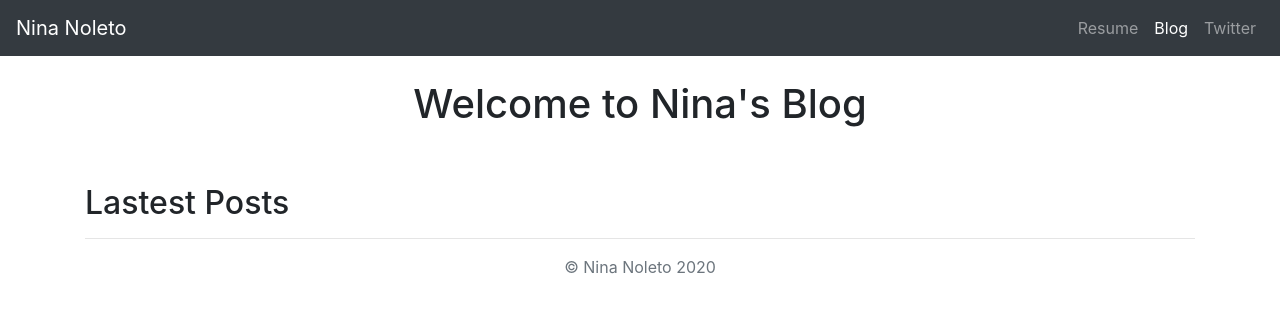
After one commit to ninanolets/portfolio-project, a Django app: page /blog/ in a window 1280 px wide. The commit adds this page. Shown: the top 313 px of the page. Run offline with Django 3.2, Linux system fonts and the light colour scheme; data that the repository does not hold is empty; some libraries are stand-ins or nearby versions.

Commit message:
Blog functionality and polish

```diff
--- /dev/null
+++ b/blog/templates/blog/allblogs.html
@@ -0,0 +1,74 @@
+
+<!doctype html>
+<html lang="en">
+
+    <head>
+        {% load static %}
+        <meta charset="utf-8">
+        <meta name="viewport" content="width=device-width, initial-scale=1, shrink-to-fit=no">
+        <meta name="description" content="">
+        <meta name="author" content="Mark Otto, Jacob Thornton, and Bootstrap contributors">
+        <meta name="generator" content="Jekyll v4.0.1">
+        <title>Nina's Blog</title>
+
+        <link rel="canonical" href="https://getbootstrap.com/docs/4.5/examples/album/">
+
+            <!-- Bootstrap core CSS -->
+        <link rel="stylesheet" href="https://stackpath.bootstrapcdn.com/bootstrap/4.5.0/css/bootstrap.min.css" integrity="sha384-9aIt2nRpC12Uk9gS9baDl411NQApFmC26EwAOH8WgZl5MYYxFfc+NcPb1dKGj7Sk" crossorigin="anonymous">
+
+        <!-- Custom styles for this template -->
+        <link href="album.css" rel="stylesheet">
+    </head>
+
+    <body>
+        <header>
+            <nav class="navbar navbar-expand-lg navbar-dark bg-dark">
+                <a class="navbar-brand" href="{% url 'home' %}">Nina Noleto</a>
+                <button class="navbar-toggler" type="button" data-toggle="collapse" data-target="#navbarNavAltMarkup" aria-controls="navbarNavAltMarkup" aria-expanded="false" aria-label="Toggle navigation">
+                  <span class="navbar-toggler-icon"></span>
+                </button>
+                <div class="collapse navbar-collapse" id="navbarNavAltMarkup">
+                  <div class="navbar-nav ml-auto"> <!-- adding a 'ml-auto' class justifies the elements to the right-->
+                    <a class="nav-item nav-link" href="{% static 'fake_resume.pdf' %}">Resume</a>
+                    <a class="nav-item nav-link active" href="{% url 'allblogs' %}">Blog</a>
+                    <a class="nav-item nav-link" href="https://twitter.com/ninanolets">Twitter</a>
+                  </div>
+                </div>
+            </nav>
+        </header>
+
+        <main role="main">
+            <div class="container">
+                <h1 class="text-center pt-4">Welcome to Nina's Blog</h1>
+                <br><br>
+                <h2>Lastest Posts</h2>
+                <hr> <!-- this adds a fine gray line -->
+
+                {% for blog in blogs.all %}
+                <h4><a href="{% url 'detail' blog.id %}">{{ blog.title }}</a></h4>
+                {{ blog.custome_pub_date }}
+                <br><br>
+                <img class="img-fluid" src="{{ blog.image.url }}" alt="Blog Post" height="200" width="200">
+                <br><br>
+                <p>{{ blog.body_summary }}</p>
+                <br><br>
+                {% endfor %}
+
+            </div>
+
+
+
+        </main>
+
+        <footer class="text-muted">
+            <div class="container text-center">  <!-- 'text-center' class to centralize the text -->
+                <p>© Nina Noleto {% now "Y" %}</p>
+            </div>
+        </footer>
+
+        <script src="https://code.jquery.com/jquery-3.5.1.slim.min.js" integrity="sha384-DfXdz2htPH0lsSSs5nCTpuj/zy4C+OGpamoFVy38MVBnE+IbbVYUew+OrCXaRkfj" crossorigin="anonymous"></script>
+        <script src="https://cdn.jsdelivr.net/npm/popper.js@1.16.0/dist/umd/popper.min.js" integrity="sha384-Q6E9RHvbIyZFJoft+2mJbHaEWldlvI9IOYy5n3zV9zzTtmI3UksdQRVvoxMfooAo" crossorigin="anonymous"></script>
+        <script src="https://stackpath.bootstrapcdn.com/bootstrap/4.5.0/js/bootstrap.min.js" integrity="sha384-OgVRvuATP1z7JjHLkuOU7Xw704+h835Lr+6QL9UvYjZE3Ipu6Tp75j7Bh/kR0JKI" crossorigin="anonymous"></script>
+    </body>
+
+</html>
--- /dev/null
+++ b/blog/urls.py
@@ -0,0 +1,8 @@
+from django.urls import path
+from . import views
+
+
+urlpatterns = [
+    path('', views.allblogs, name='allblogs'), #they don't have to be the same name
+    path('<int:blog_id>/', views.detail, name='detail'), #saves the integer given as the blog_id value in views.py when makign a request
+]
--- a/blog/views.py
+++ b/blog/views.py
@@ -1,3 +1,17 @@
-from django.shortcuts import render
+from django.shortcuts import render, get_object_or_404
+# from django.views import generic
+from .models import Blog
 
 # Create your views here.
+def allblogs(request):
+    blogs = Blog.objects
+    # blogs.order_by(Blog.objects.pub_date)
+    return render(request, 'blog/allblogs.html', {'blogs': blogs})
+
+def detail(request, blog_id):
+    detailblog = get_object_or_404(Blog, pk=blog_id) #get_object_or_404(Model, pk(primary key))
+    return render(request, 'blog/detail.html', {'blog': detailblog})
+
+# class BlogOrder(generic.ListView):
+#     queryset = Blog.objects.order_by('pub_date')
+#     template_name = 'blog/allblogs.html'
--- a/portfolio/urls.py
+++ b/portfolio/urls.py
@@ -14,12 +14,14 @@ Including another URLconf
     2. Add a URL to urlpatterns:  path('blog/', include('blog.urls'))
 """
 from django.contrib import admin
-from django.urls import path
+from django.urls import path, include
 from django.conf import settings
 from django.conf.urls.static import static
 import jobs.views
 
+
 urlpatterns = [
     path('admin/', admin.site.urls),
-    path('', jobs.views.home, name='home')
+    path('', jobs.views.home, name='home'),
+    path('blog/', include('blog.urls')), # this forwards you to the urls.py from blog and includes all from there. it's very helpfull when the project gets bigger
 ] + static(settings.MEDIA_URL, document_root=settings.MEDIA_ROOT)
```
Also changed, not shown: blog/models.py (+12 -3 lines), blog/templates/blog/detail.html (added, +68 -0 lines), jobs/templates/jobs/home.html (+14 -11 lines), portfolio/settings.py (+6 -1 lines), blog-img.jpeg (added), blog-img2.jpeg (added), blog/migrations/0001_initial.py, blog/migrations/0002_auto_20200708_1335.py (added), blog/migrations/0003_blog_body.py (added), portfolio/static/profile.jpg (added), 3 other files.
